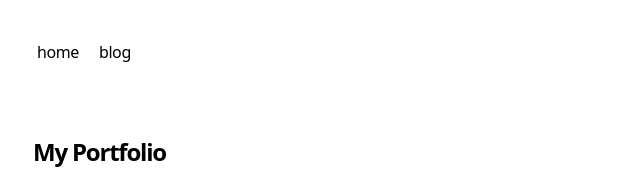
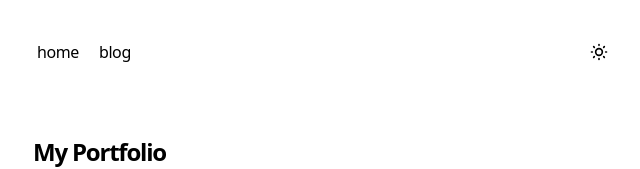
Before and after one commit to hjunyoung/blog, a Next.js app: page / in a window 1280 px wide. Shown: the top 169 px of the page, without its empty margins (319-959 px from the left). Built offline with nearby package versions, Linux system fonts and the light colour scheme.

Commit message:
feat: Add theme toggle button

```diff
--- a/app/components/nav.tsx
+++ b/app/components/nav.tsx
@@ -1,4 +1,5 @@
 import Link from 'next/link';
+import { ThemeSwitcher } from './theme-switcher';
 
 const navItems = {
   '/': {
@@ -12,7 +13,7 @@ const navItems = {
 export function Navbar() {
   return (
     <aside className="-ml-[8px] mb-16 tracking-tight">
-      <div className="lg:sticky lg:top-20">
+      <div className="flex justify-between lg:sticky lg:top-20 bg">
         <nav
           className="flex flex-row items-start relative px-0 pb-0 fade md:overflow-auto scroll-pr-6 md:relative"
           id="nav"
@@ -31,6 +32,7 @@ export function Navbar() {
             })}
           </div>
         </nav>
+        <ThemeSwitcher />
       </div>
     </aside>
   );
--- /dev/null
+++ b/app/components/theme-switcher.tsx
@@ -0,0 +1,79 @@
+'use client';
+
+import { useEffect, useState } from 'react';
+
+type Theme = 'light' | 'dark';
+
+const getInitialTheme = (): Theme => {
+  if (!('theme' in localStorage)) {
+    const isDark = window.matchMedia('(prefers-color-scheme: dark)').matches;
+    return isDark ? 'dark' : 'light';
+  }
+  return localStorage.getItem('theme') as Theme;
+};
+
+export const ThemeSwitcher = () => {
+  const [theme, setTheme] = useState<Theme>(getInitialTheme);
+
+  useEffect(() => {
+    applyTheme(theme);
+  }, []);
+
+  const applyTheme = (nextTheme: Theme) => {
+    document.documentElement.classList.toggle('dark', nextTheme === 'dark');
+    localStorage.setItem('theme', nextTheme);
+    setTheme(nextTheme);
+  };
+
+  const handleToggle = () => {
+    const nextTheme = theme === 'light' ? 'dark' : 'light';
+    applyTheme(nextTheme);
+  };
+
+  return (
+    <button onClick={handleToggle}>
+      <ThemeIcon theme={theme} />
+    </button>
+  );
+};
+
+type Props = {
+  theme: Theme;
+};
+
+const ThemeIcon = ({ theme }: Props) => {
+  switch (theme) {
+    case 'light':
+      return (
+        <svg
+          className="w-5 h-5"
+          fill="none"
+          viewBox="0 0 24 24"
+          stroke="currentColor"
+        >
+          <path
+            strokeLinecap="round"
+            strokeLinejoin="round"
+            strokeWidth={2}
+            d="M12 3v1m0 16v1m9-9h-1M4 12H3m15.364 6.364l-.707-.707M6.343 6.343l-.707-.707m12.728 0l-.707.707M6.343 17.657l-.707.707M16 12a4 4 0 11-8 0 4 4 0 018 0z"
+          />
+        </svg>
+      );
+    case 'dark':
+      return (
+        <svg
+          className="w-5 h-5"
+          fill="none"
+          viewBox="0 0 24 24"
+          stroke="currentColor"
+        >
+          <path
+            strokeLinecap="round"
+            strokeLinejoin="round"
+            strokeWidth={2}
+            d="M20.354 15.354A9 9 0 018.646 3.646 9.003 9.003 0 0012 21a9.003 9.003 0 008.354-5.646z"
+          />
+        </svg>
+      );
+  }
+};
```
